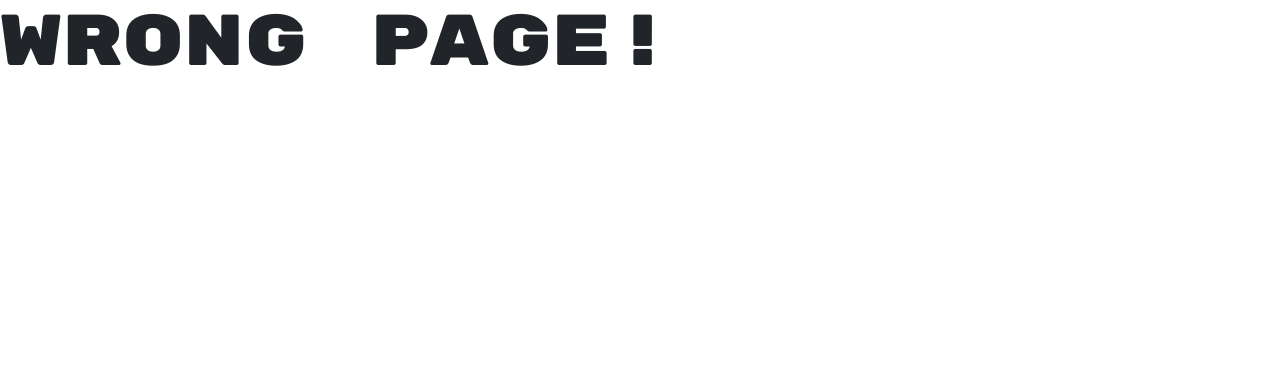
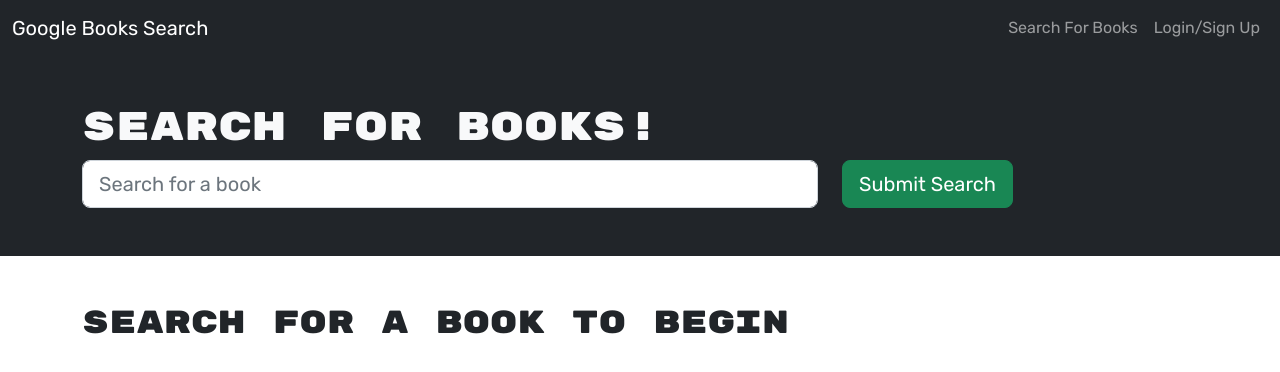
Before and after one commit to BertisJoey/Book-Search, a React (Vite) app in the folder client/: page /app in a window 1280 px wide. Before the commit this address had no page. Shown: the top 372 px of the page. Built offline with nearby package versions, Linux system fonts and the light colour scheme.

Commit message:
another deployment

```diff
--- a/client/src/components/Navbar.jsx
+++ b/client/src/components/Navbar.jsx
@@ -14,19 +14,19 @@
     <>
       <Navbar bg='dark' variant='dark' expand='lg'>
         <Container fluid>
-          <Navbar.Brand as={Link} to='/'>
+          <Navbar.Brand as={Link} to='/app'>
             Google Books Search
           </Navbar.Brand>
           <Navbar.Toggle aria-controls='navbar' />
           <Navbar.Collapse id='navbar' className='d-flex flex-row-reverse'>
             <Nav className='ml-auto d-flex'>
-              <Nav.Link as={Link} to='/'>
+              <Nav.Link as={Link} to='/app'>
                 Search For Books
               </Nav.Link>
               {/* if user is logged in show saved books and logout */}
               {Auth.loggedIn() ? (
                 <>
-                  <Nav.Link as={Link} to='/saved'>
+                  <Nav.Link as={Link} to='/app/saved'>
                     See Your Books
                   </Nav.Link>
                   <Nav.Link onClick={Auth.logout}>Logout</Nav.Link>
--- a/client/src/main.jsx
+++ b/client/src/main.jsx
@@ -8,7 +8,7 @@
 
 const router = createBrowserRouter([
   {
-    path: '/',
+    path: '/app',
     element: <App />,
     errorElement: <h1 className='display-2'>Wrong page!</h1>,
     children: [
@@ -16,7 +16,7 @@
         index: true,
         element: <SearchBooks />
       }, {
-        path: '/saved',
+        path: '/app/saved',
         element: <SavedBooks />
       }
     ]
--- a/client/src/pages/SavedBooks.jsx
+++ b/client/src/pages/SavedBooks.jsx
@@ -5,7 +5,6 @@
   Row,
   Col
 } from 'react-bootstrap';
-import { useParams } from 'react-router-dom';
 
 import { useQuery, useMutation } from '@apollo/client';
 import { QUERY_ME } from '../utils/queries';
```
